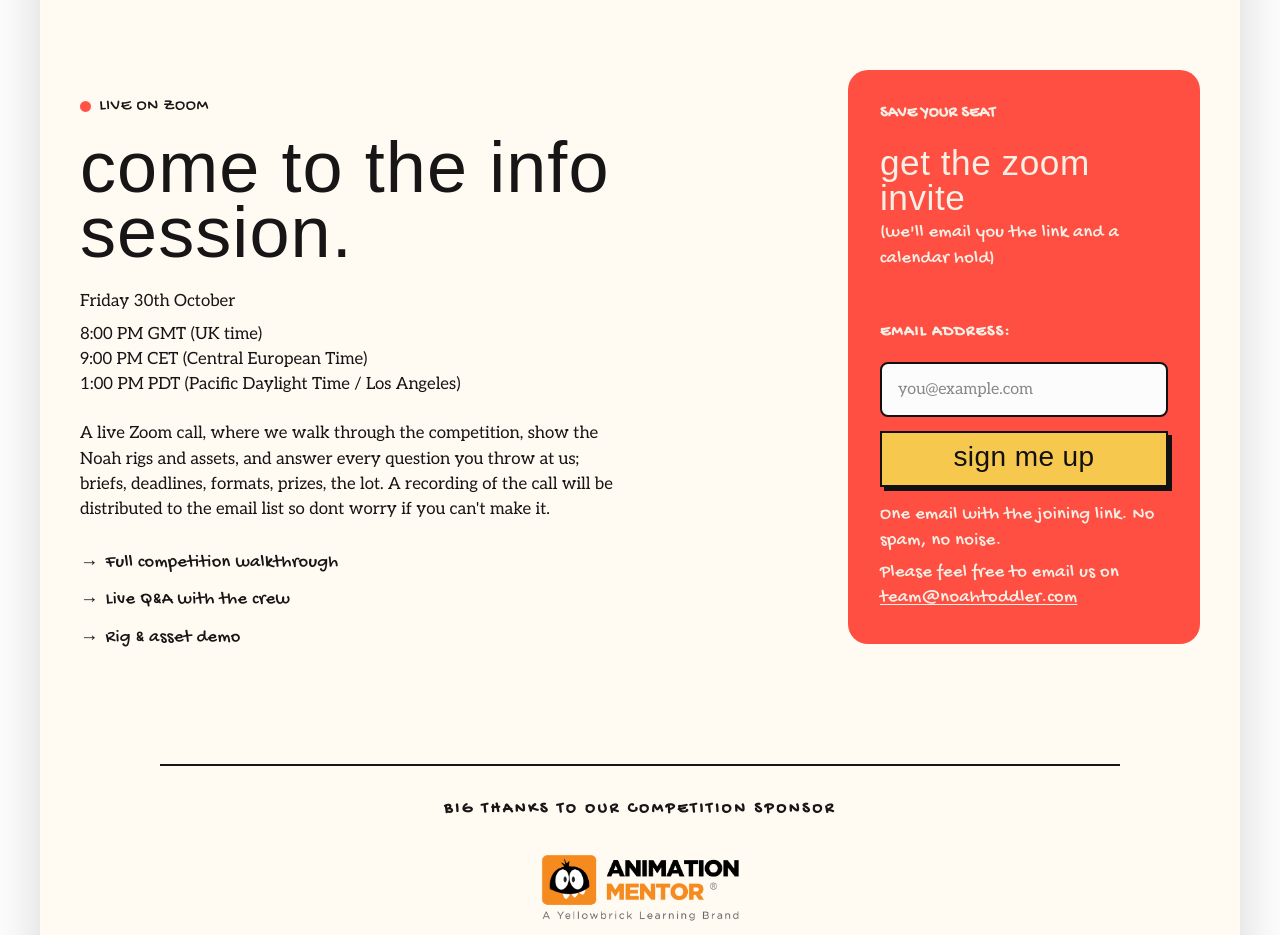
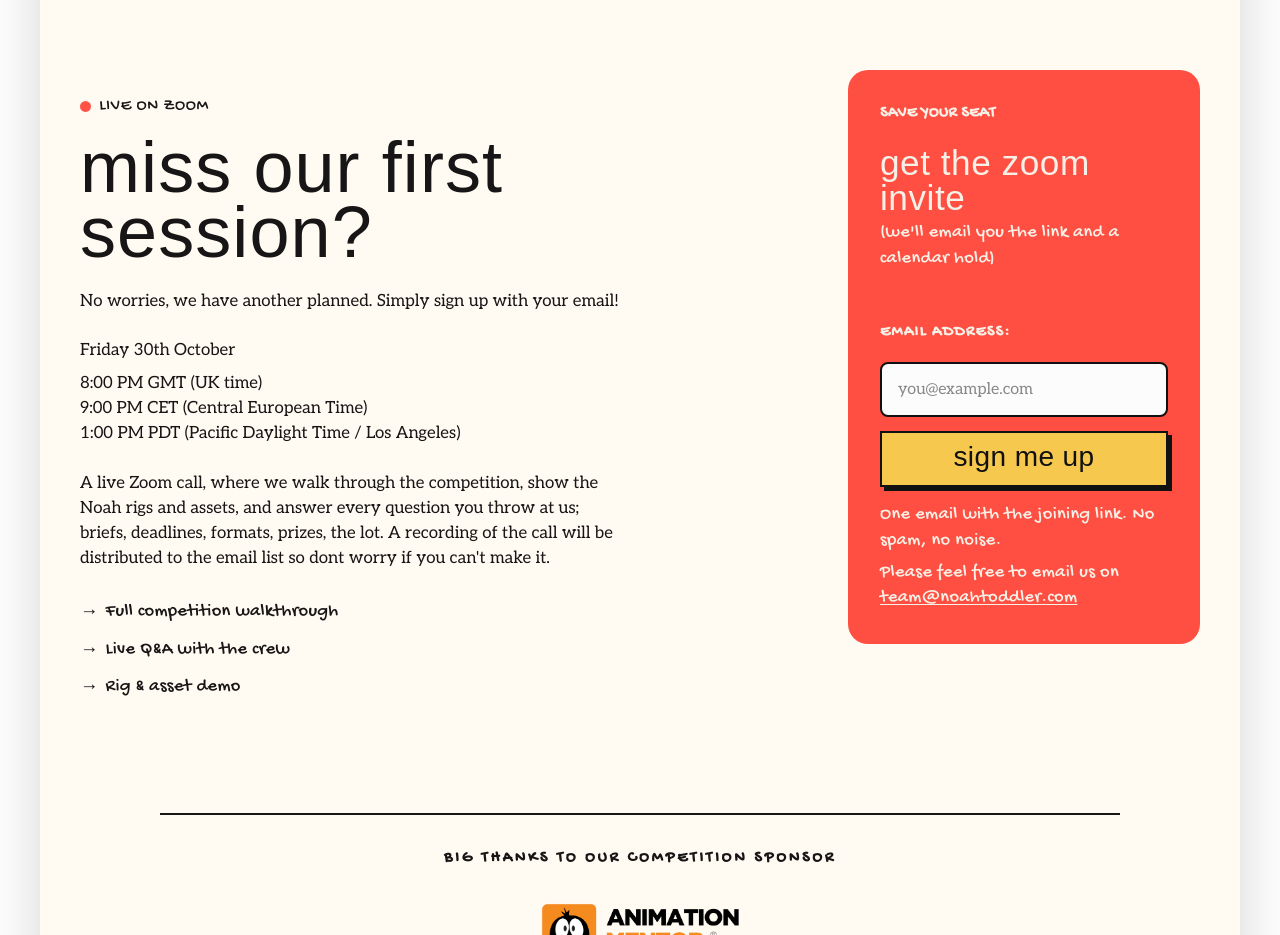
Before and after one commit to fruitskin/noahtoddler, a Next.js app: page / in a window 1280 px wide. Shown: the part 3740-4675 px from the top of the page. Built offline with nearby package versions, Linux system fonts and the light colour scheme; no server answers; a web font is replaced by a local one.

Commit message:
Update info session copy for next session

```diff
--- a/app/page.tsx
+++ b/app/page.tsx
@@ -180,7 +180,8 @@ export default function Page() {
         <div className="info-session" id="info-session">
           <div className="info-copy">
             <p className="info-live"><span className="info-dot" aria-hidden="true" />LIVE ON ZOOM</p>
-            <h2>Come to the info session.</h2>
+            <h2>Miss our first session?</h2>
+            <p>No worries, we have another planned. Simply sign up with your email!</p>
             <p>Friday 30th October</p>
             <ul className="info-times">
               <li>8:00 PM GMT (UK time)</li>
```
